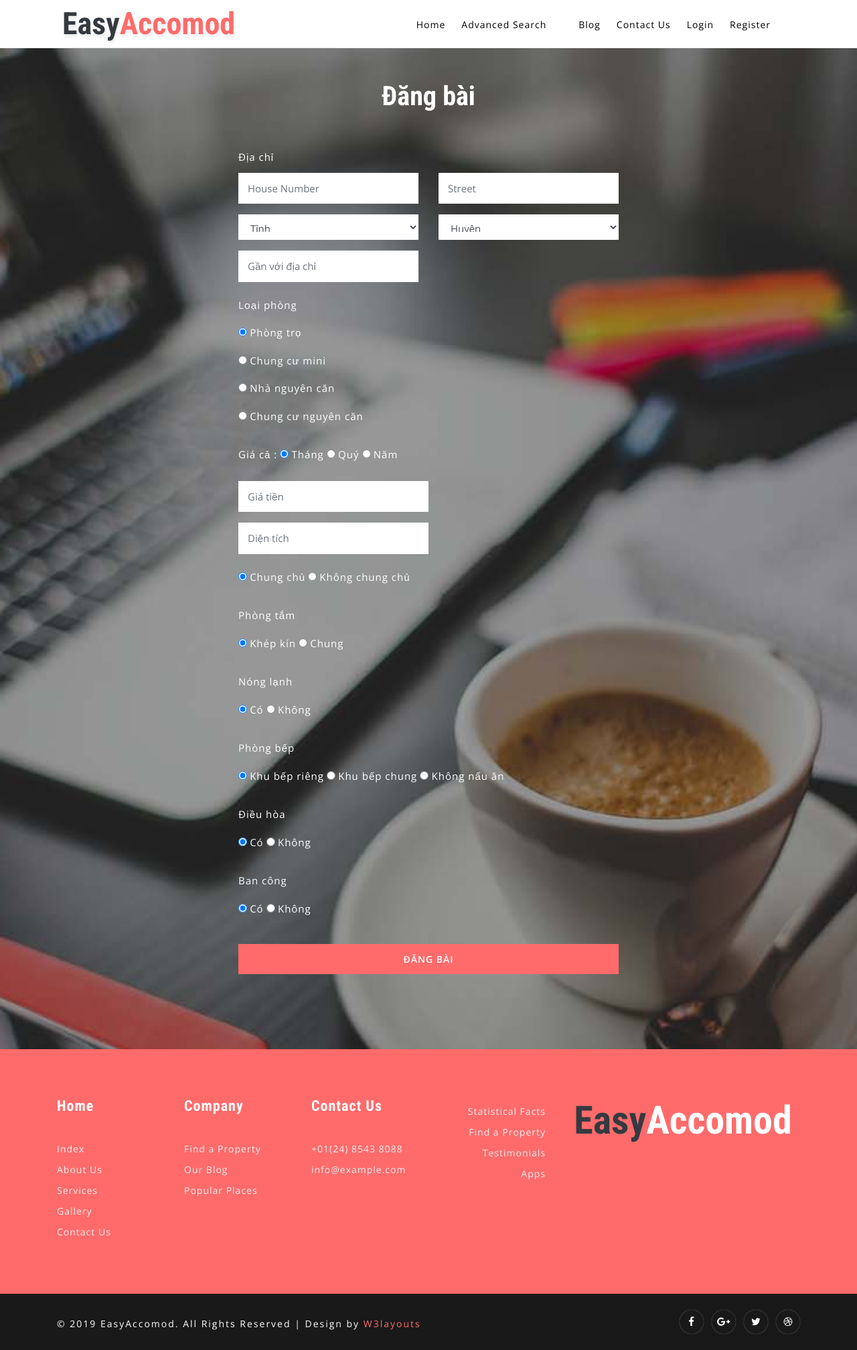
After one commit to NAT1804/web-home-renting, a PHP site: page /upload_post.php in a window 1280 px wide. The commit adds this page. Shown: the whole page at 67% size. Run offline with PHP 8.4, Linux system fonts and the light colour scheme.

Commit message:
frontend

```diff
--- /dev/null
+++ b/config/config.php
@@ -0,0 +1,6 @@
+<?php
+define("DB_HOST", "localhost");
+define("DB_USER", "root");
+define("DB_PASS", "");
+define("DB_NAME", "homerenting");
+?>
--- a/inc/header.php
+++ b/inc/header.php
@@ -45,7 +45,7 @@
             <div class="header d-lg-flex justify-content-between align-items-center py-2 px-sm-2 px-1">
                 <!-- logo -->
                 <div id="logo">
-                    <h1><a href="index.html"><span class="text-bl">Easy</span>Accomod</a></h1>
+                    <h1><a href="index.php"><span class="text-bl">Easy</span>Accomod</a></h1>
                 </div>
                 <!-- //logo -->
                 <!-- nav -->
@@ -58,8 +58,29 @@
                             <li><a href="#">Advanced Search</li>
                             <li><a href="#blog">Blog</a></li>
                             <li><a href="#contact">Contact Us</a></li>
-                            <li><a href="login.php">Login</a></li>
-                            <li><a href="register.php">Register</a></li>
+                            <?php
+                                if (isset($_SESSION["UserId"]))
+                                {
+                                    $name = $_SESSION["Username"] ;
+                                    echo '<li>' ;
+                                    echo '<a href="#">Hello, ' .$name. '<span class="fa fa-angle-down" aria-hidden="true"></span></a>';
+                                    echo '<input type="checkbox" id="drop-2" />';
+                                    echo '<ul>
+                                    <li><a href="#" class="drop-text">News</a></li>';
+                                    if ($_SESSION["Role"] == 1)
+                                    {
+                                        echo '<li><a href="upload_post.php" class="drop-text">Upload Post</a></li>';
+                                    }
+                                    echo '<li><a href="logout.php" class="drop-text">Logout</a></li>' ;
+                                    echo '</li>' ;
+                                }
+                                else
+                                {
+                                    echo '<li><a href="login.php">Login</a></li>
+                                          <li><a href="register.php">Register</a></li>' ;
+                                }
+                            ?>
+
                         </ul>
                     </nav>
                 </div>
--- a/index.php
+++ b/index.php
@@ -1,3 +1,9 @@
+<?php
+    session_start() ;
+    //echo $_SESSION["Role"] ;
+    include "lib/connection.php" ;
+?>
+
 <?php
     include "inc/header.php";
 ?>
--- /dev/null
+++ b/lib/process_test.php
@@ -0,0 +1,6 @@
+<?php
+
+    $name = $_POST ;
+    var_dump($name) ;
+
+?>
--- /dev/null
+++ b/upload_post.php
@@ -0,0 +1,186 @@
+<?php
+    session_start() ;
+?>
+
+<?php
+    include "inc/header.php";
+?>
+
+    <!-- inner banner -->
+    <div class="inner-banner-w3ls py-5" id="home">
+        <div class="container py-xl-5 py-lg-3">
+            <!-- register  -->
+            <div class="modal-body mt-md-2 mt-5">
+                <h3 class="title-w3 mb-5 text-center text-wh font-weight-bold">Đăng bài</h3>
+                <form action="" method="post">
+                    <div class="row">
+                        <label class="col-form-label col-lg-6">Địa chỉ</label><br>
+                        <label class="col-form-label col-lg-6"></label><br>
+                        <div class="col-lg-6">
+                            <div class="form-group">
+                                <input type="text" class="form-control" placeholder="House Number" name="houseNumber" required="">
+                            </div>
+                            <div class="form-group">
+                                <select name="province" required="" class="form-control">
+                                        <option value="0">Tỉnh</option>
+                                        <option value="1">Hà Nội</option>
+                                        <option value="2">Thành phố Hồ Chí Minh</option>
+                                        <option value="3">Đà Nẵng</option>
+                                        <option value="4">Hải Phòng</option>
+                                </select>
+                            </div>
+                            <div class="form-group">
+                                <input type="text" class="form-control" placeholder="Gần với địa chỉ" name="close_place" required="">
+                            </div>
+                        </div>
+
+                        <div class="col-lg-6">
+                            <div class="form-group">
+                                <input type="text" class="form-control" placeholder="Street" name="street" required="">
+                            </div>
+                            <div class="form-group">
+                                <select name = "district" required="" class="form-control">
+                                        <option value="0">Huyện</option>
+                                        <option value="1">???</option>
+                                        <option value="2">???</option>
+                                        <option value="3">???</option>
+                                        <option value="4">???</option>
+                                </select>
+                            </div>
+                        </div>
+                    </div>
+
+                    <fieldset class="form-group" data-role="controlgroup">
+                        <label class="col-form-label">Loại phòng</label><br>
+
+                        <input type="radio" id="phongTro" name="style" value=1 checked>
+                        <label class="col-form-label" for="phongTro">Phòng trọ</label><br>
+                        <input type="radio" id="chungCuMini" name="style" value=2>
+                        <label class="col-form-label" for="chungCuMini">Chung cư mini</label><br>
+                        <input type="radio" id="nhaNguyenCan" name="style" value=3>
+                        <label class="col-form-label" for="nhaNguyenCan">Nhà nguyên căn</label><br>
+                        <input type="radio" id="chungCuNguyenCan" name="style" value=4>
+                        <label class="col-form-label" for="chungCuNguyenCan">Chung cư nguyên căn</label><br>
+                    </fieldset>
+                    <fieldset class="form-group" data-role="controlgroup">
+                        <label class="col-form-label">Giá cả :</label>
+                        <input type="radio" id="thang" name="priceType" value=1 checked>
+                        <label class="col-form-label" for="thang">Tháng</label>
+                        <input type="radio" id="quy" name="priceType" value=2>
+                        <label class="col-form-label" for="quy">Quý</label>
+                        <input type="radio" id="nam" name="priceType" value=2>
+                        <label class="col-form-label" for="nam">Năm</label><br>
+                    </fieldset>
+                    <div class="form-group">
+                        <input type="text" class="form-control col-lg-6" placeholder="Giá tiền" name="price" required="">
+                    </div>
+                    <div class="form-group">
+                        <input type="text" class="form-control col-lg-6" placeholder="Diện tích" name="area" required="">
+                    </div>
+
+                    <fieldset class="form-group" data-role="controlgroup">
+                        <input type="radio" id="chungChu" name="ownerType" value=1 checked>
+                        <label class="col-form-label" for="chungChu">Chung chủ</label>
+                        <input type="radio" id="khongChungChu" name="ownerType" value=2>
+                        <label class="col-form-label" for="khongChungChu">Không chung chủ</label><br>
+                    </fieldset>
+                    <fieldset class="form-group" data-role="controlgroup">
+                        <label class="col-form-label">Phòng tắm</label><br>
+                        <input type="radio" id="khepKin" name="bathType" value=1 checked>
+                        <label class="col-form-label" for="khepKin">Khép kín</label>
+                        <input type="radio" id="tamChung" name="bathType" value=2>
+                        <label class="col-form-label" for="tamChung">Chung</label><br>
+                    </fieldset>
+
+                    <fieldset class="form-group" data-role="controlgroup">
+                        <label class="col-form-label">Nóng lạnh</label><br>
+                        <input type="radio" id="coNL" name="water_heater" value=1 checked>
+                        <label class="col-form-label" for="coNL">Có</label>
+                        <input type="radio" id="koNL" name="water_heater" value=0>
+                        <label class="col-form-label" for="koNL">Không</label><br>
+                    </fieldset>
+
+                    <fieldset class="form-group" data-role="controlgroup">
+                        <label class="col-form-label">Phòng bếp</label><br>
+                        <input type="radio" id="kbr" name="kitchenType" value=1 checked>
+                        <label class="col-form-label" for="kbr">Khu bếp riêng</label>
+                        <input type="radio" id="kbc" name="kitchenType" value=2>
+                        <label class="col-form-label" for="kbc">Khu bếp chung</label>
+                        <input type="radio" id="kna" name="kitchenType" value=3>
+                        <label class="col-form-label" for="kna">Không nấu ăn</label>
+                    </fieldset>
+
+                    <fieldset class="form-group" data-role="controlgroup">
+                        <label class="col-form-label">Điều hòa</label><br>
+                        <input type="radio" id="coDH" name="air_conditioner" value=1 checked>
+                        <label class="col-form-label" for="coDH">Có</label>
+                        <input type="radio" id="koDH" name="air_conditioner" value=0>
+                        <label class="col-form-label" for="koDH">Không</label><br>
+                    </fieldset>
+
+                    <fieldset class="form-group" data-role="controlgroup">
+                        <label class="col-form-label">Ban công</label><br>
+                        <input type="radio" id="coBC" name="balcony" value=1 checked>
+                        <label class="col-form-label" for="coBC">Có</label>
+                        <input type="radio" id="koBC" name="balcony" value=0>
+                        <label class="col-form-label" for="koBC">Không</label><br>
+                    </fieldset>
+                    <!-- <div class="form-group">
+                        <label class="col-form-label">Username</label>
+                        <input type="text" class="form-control" placeholder="Username" name="Username" required="">
+                    </div>
+
+                    <div class="form-group">
+                        <label class="col-form-label">Email</label>
+                        <input type="email" class="form-control" placeholder="loremipsum@email.com" name="Email"
+                            required="">
+                    </div>
+
+                    <div class="form-group">
+                        <label class="col-form-label">Identity Card</label>
+                        <input type="text" class="form-control" placeholder="123456789" name="ID" required="">
+                    </div>
+
+                    <div class="form-group">
+                        <label class="col-form-label">Phone Number</label>
+                        <input type="text" class="form-control" placeholder="0123456789" name="PhoneNumber" required="">
+                    </div>
+
+                    <div class="form-group">
+                        <label class="col-form-label">Address</label>
+                        <input type="text" class="form-control" placeholder="Quận Thanh Xuân" name="Address" required="">
+                    </div>
+
+                    <div class="form-group">
+                        <label class="col-form-label">Password</label>
+                        <input type="password" class="form-control" placeholder="*****" name="Password" required="">
+                    </div>
+
+                    <div class="form-group">
+                        <label class="col-form-label">Confirm Password</label>
+                        <input type="password" class="form-control" placeholder="*****" name="ConfirmPass" required="">
+                    </div>
+ -->
+                    <!-- <div class="sub-w3l my-3">
+                        <div class="sub-w3layouts_hub">
+                            <input type="checkbox" id="brand1" value="" required="">
+                            <label for="brand1" class="text-li text-style-w3ls">
+                                <span></span>I Accept to the Terms & Conditions</label>
+                        </div>
+                    </div> -->
+
+                    <button type="submit" class="btn button-style-w3" name="uploadPost">Đăng bài</button>
+                </form>
+            </div>
+            <!-- //register -->
+        </div>
+    </div>
+    <!-- //inner banner -->
+
+    <?php
+        include "inc/footer.php";
+    ?>
+
+</body>
+
+</html>
```
Also changed, not shown: lib/connection.php (added, +21 -0 lines), login.php (+60 -3 lines), logout.php (added, +8 -0 lines), post_list.php (added, +48 -0 lines), register.php (+86 -10 lines).
